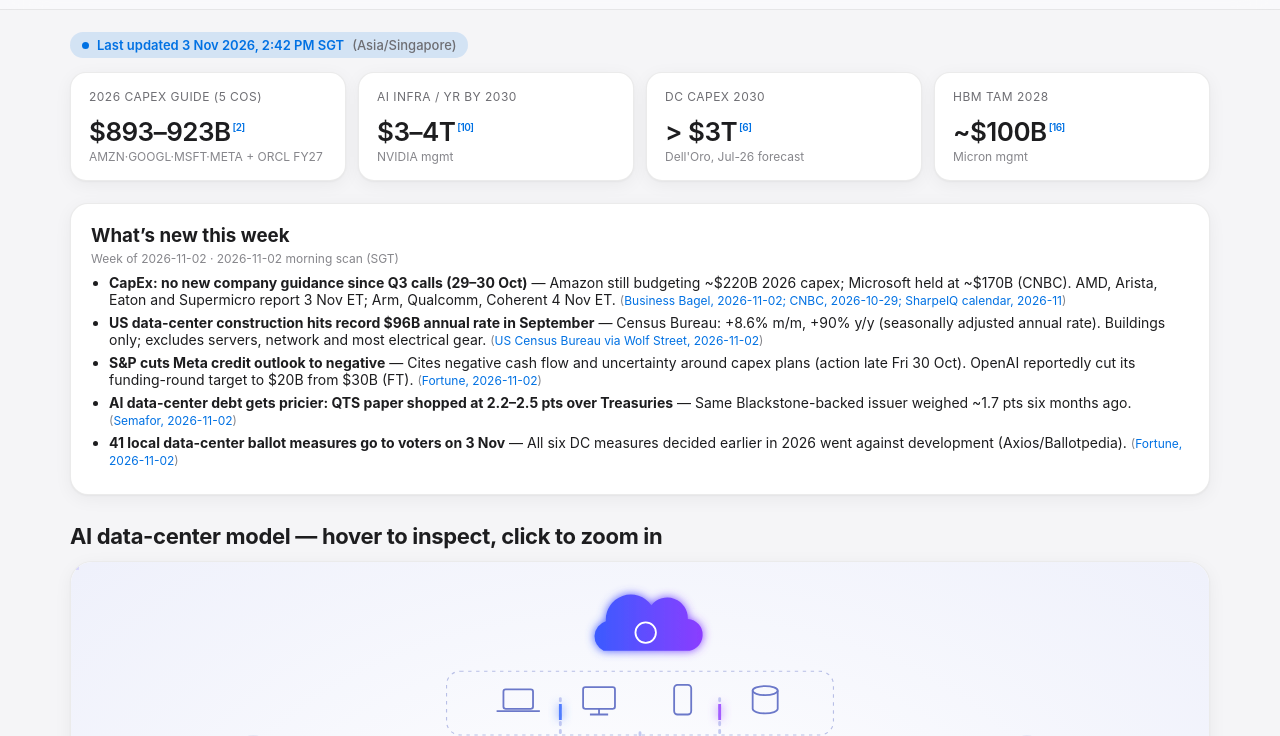
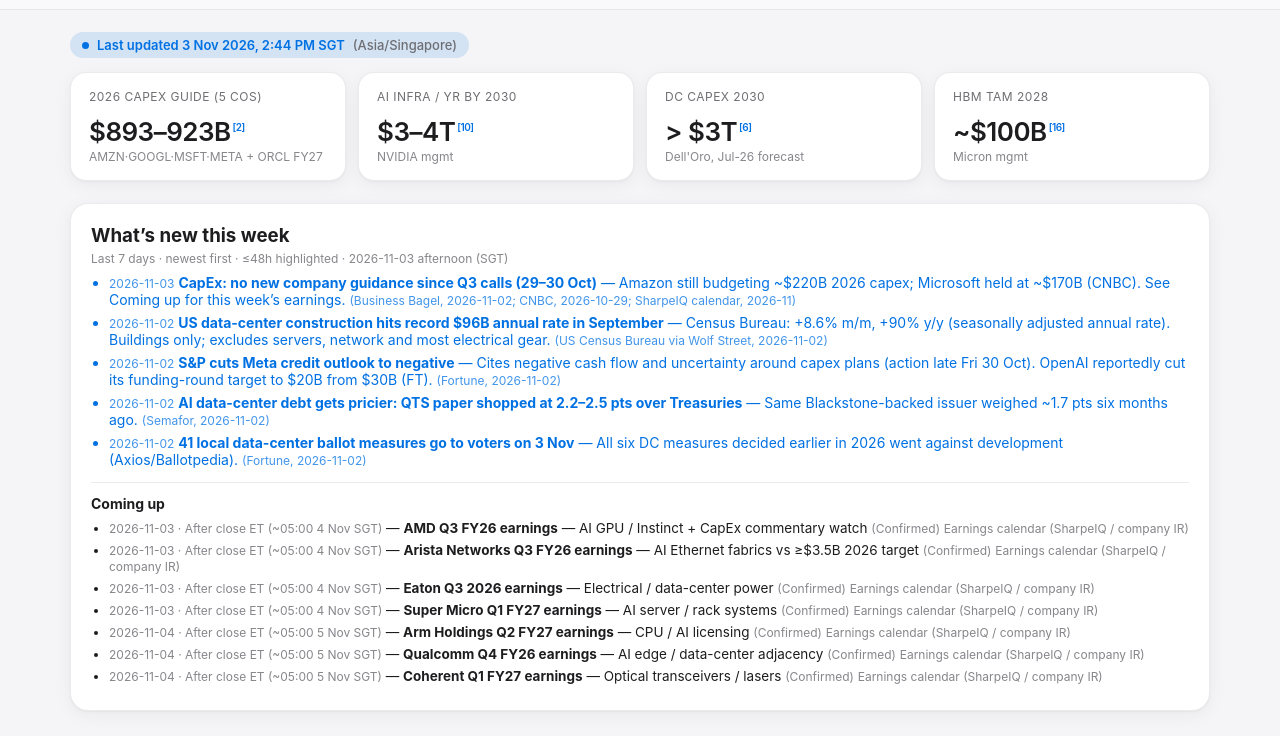
Before and after one commit to Hugoztian/ai-datacenter-dashboard, a plain HTML site: page index.html in a window 1280 px wide. Shown: the part 54-790 px from the top of the page. Drawn offline with Linux system fonts and the light colour scheme.

Commit message:
Overview: What’s new 7d newest-first + ≤48h highlight; Coming up catalysts; updated_sgt 3 Nov 2026 2:44 PM

```diff
--- a/data.js
+++ b/data.js
@@ -1,7 +1,7 @@
 // AI Datacenter Dashboard data. Every figure carries source/url/asOf. null = TBD (not invented).
 window.AIDC = {
 updated: "2026-11-03",
-updated_sgt: "3 Nov 2026, 2:42 PM",
+updated_sgt: "3 Nov 2026, 2:44 PM",
 sources: {
  cnbcCapex:{t:"CNBC — Microsoft, Google hold capex forecasts",u:"https://www.cnbc.com/2026/10/29/microsoft-google-ai-capex-estimates.html",d:"2026-10-29"},
  luminix:{t:"Luminix — Hyperscaler Capex Q3 2026 (compiles company guidance)",u:"https://www.useluminix.com/reports/industry-analysis/hyperscaler-capex-q3-2026/source/4",d:"2026-10-30"},
@@ -100,11 +100,21 @@ layers: [
   cos:[["AMZN","Amazon / AWS","~$220B 2026"],["GOOGL","Alphabet","$195–205B"],["MSFT","Microsoft","~$170B CY26"],["META","Meta","$135–145B"],["ORCL","Oracle","$90–95B FY27"],["SPCX","SpaceX (incl. xAI)","~$83–88B CY26 implied"]]}
 ],
 whatsNewWeekOf:"2026-11-02",
-whatsNewUpdated:"2026-11-02 morning scan (SGT)",
+whatsNewUpdated:"2026-11-03 afternoon (SGT)",
 whatsNewEmpty:"No material CapEx/TAM changes since Q3 calls (29–30 Oct 2026).",
+
+comingUp:[
+ {date:"2026-11-03",time:"After close ET (~05:00 4 Nov SGT)",event:"AMD Q3 FY26 earnings",status:"Confirmed",note:"AI GPU / Instinct + CapEx commentary watch",src:"Earnings calendar (SharpeIQ / company IR)",url:null},
+ {date:"2026-11-03",time:"After close ET (~05:00 4 Nov SGT)",event:"Arista Networks Q3 FY26 earnings",status:"Confirmed",note:"AI Ethernet fabrics vs ≥$3.5B 2026 target",src:"Earnings calendar (SharpeIQ / company IR)",url:null},
+ {date:"2026-11-03",time:"After close ET (~05:00 4 Nov SGT)",event:"Eaton Q3 2026 earnings",status:"Confirmed",note:"Electrical / data-center power",src:"Earnings calendar (SharpeIQ / company IR)",url:null},
+ {date:"2026-11-03",time:"After close ET (~05:00 4 Nov SGT)",event:"Super Micro Q1 FY27 earnings",status:"Confirmed",note:"AI server / rack systems",src:"Earnings calendar (SharpeIQ / company IR)",url:null},
+ {date:"2026-11-04",time:"After close ET (~05:00 5 Nov SGT)",event:"Arm Holdings Q2 FY27 earnings",status:"Confirmed",note:"CPU / AI licensing",src:"Earnings calendar (SharpeIQ / company IR)",url:null},
+ {date:"2026-11-04",time:"After close ET (~05:00 5 Nov SGT)",event:"Qualcomm Q4 FY26 earnings",status:"Confirmed",note:"AI edge / data-center adjacency",src:"Earnings calendar (SharpeIQ / company IR)",url:null},
+ {date:"2026-11-04",time:"After close ET (~05:00 5 Nov SGT)",event:"Coherent Q1 FY27 earnings",status:"Confirmed",note:"Optical transceivers / lasers",src:"Earnings calendar (SharpeIQ / company IR)",url:null}
+],
 // Array shape {date, headline, detail?, url?, layer?, src?} — aggregated by master dashboard. url=null where article link not yet verified (never invented).
 whatsNewThisWeek:[
- {date:"2026-11-03",layer:"capex",headline:"CapEx: no new company guidance since Q3 calls (29–30 Oct)",detail:"Amazon still budgeting ~$220B 2026 capex; Microsoft held at ~$170B (CNBC). AMD, Arista, Eaton and Supermicro report 3 Nov ET; Arm, Qualcomm, Coherent 4 Nov ET.",url:"https://www.businessbagel.com/big-techs-ai-sales-are-booming-but-the-building-bill-is-now-bigger-than-the-cash-coming-in/",src:"Business Bagel, 2026-11-02; CNBC, 2026-10-29; SharpeIQ calendar, 2026-11"},
+ {date:"2026-11-03",layer:"capex",headline:"CapEx: no new company guidance since Q3 calls (29–30 Oct)",detail:"Amazon still budgeting ~$220B 2026 capex; Microsoft held at ~$170B (CNBC). See Coming up for this week’s earnings.",url:"https://www.businessbagel.com/big-techs-ai-sales-are-booming-but-the-building-bill-is-now-bigger-than-the-cash-coming-in/",src:"Business Bagel, 2026-11-02; CNBC, 2026-10-29; SharpeIQ calendar, 2026-11"},
  {date:"2026-11-02",layer:"capex",headline:"US data-center construction hits record $96B annual rate in September",detail:"Census Bureau: +8.6% m/m, +90% y/y (seasonally adjusted annual rate). Buildings only; excludes servers, network and most electrical gear.",url:"https://wolfstreet.com/2026/11/02/no-inflection-point-yet-near-exponential-data-center-boom-sends-shockwaves-to-industrial-economy-construction-hit-by-2nd-wave-of-inflation/",src:"US Census Bureau via Wolf Street, 2026-11-02"},
  {date:"2026-11-02",layer:"capex",headline:"S&P cuts Meta credit outlook to negative",detail:"Cites negative cash flow and uncertainty around capex plans (action late Fri 30 Oct). OpenAI reportedly cut its funding-round target to $20B from $30B (FT).",url:"https://fortune.com/2026/11/02/ai-boom-supply-crunch-capital-debt-bonds-capex-spending/",src:"Fortune, 2026-11-02"},
  {date:"2026-11-02",layer:"capex",headline:"AI data-center debt gets pricier: QTS paper shopped at 2.2–2.5 pts over Treasuries",detail:"Same Blackstone-backed issuer weighed ~1.7 pts six months ago.",url:"https://www.semafor.com/article/11/02/2026/blackstone-backed-data-center-operator-tests-ai-debt-fears",src:"Semafor, 2026-11-02"},
@@ -178,3 +188,4 @@ capex:[
   {id:"spcx",name:"SpaceX / xAI Colossus campuses (Memphis TN, Mississippi)",company:"SpaceX (SPCX)",pic:"campus",blurb:"Colossus I & II AI compute campuses; 4th Memphis-area site in development.",use:"Grok training and GPU cloud rented to Anthropic, Google and others.",detail:["Nameplate compute 1.7 GW at 30-Sep-26 (co. Q3 results)","Q3-26 capex $19.6B, of which Super Intelligence $16.4B; Q4 guide $35–40B","Mgmt target >2 GW by end-2026"]}]}]
 };
 window.whatsNewThisWeek=window.AIDC.whatsNewThisWeek;
+window.comingUp=window.AIDC.comingUp;
--- a/index.html
+++ b/index.html
@@ -61,7 +61,14 @@ h2{font-size:22px;letter-spacing:-.015em;margin:28px 0 12px}
 table{width:100%;border-collapse:collapse;font-size:14px}th,td{text-align:left;padding:9px 8px;border-bottom:1px solid var(--line)}th{font-size:12px;color:var(--mut);font-weight:500;text-transform:uppercase}
 td.num{text-align:right;font-variant-numeric:tabular-nums}
 .grid2{display:grid;grid-template-columns:1fr 1fr;gap:16px}
-.wn{margin-bottom:16px}.wn h3{margin:0 0 4px}.wn ul{margin:8px 0 0;padding-left:18px}.wn li{margin:6px 0;font-size:14px}.wn .d{color:var(--mut2);font-size:12px}.srcs li{margin:6px 0;font-size:13px}.srcs .d{color:var(--mut2)}
+.wn{margin-bottom:16px}.wn h3{margin:0 0 4px}.wn ul{margin:8px 0 0;padding-left:18px}.wn li{margin:6px 0;font-size:14px}.wn .d{color:var(--mut2);font-size:12px}
+.wn li.fresh b,.wn li.fresh{color:var(--acc)}.wn li.fresh .d{color:var(--acc);opacity:.75}
+[data-theme=dark] .wn li.fresh b,[data-theme=dark] .wn li.fresh{color:var(--txt)}
+[data-theme=dark] .wn li.fresh .d{color:var(--mut)}
+.wn .cu{margin-top:14px;padding-top:12px;border-top:1px solid var(--line)}
+.wn .cu h4{margin:0 0 6px;font-size:14px}.wn .cu li{font-size:13.5px}
+.wn .cu .when{color:var(--mut2);font-size:12px;white-space:nowrap}
+.srcs li{margin:6px 0;font-size:13px}.srcs .d{color:var(--mut2)}
 .tab{display:none}.tab.on{display:block;animation:pop .35s}
 footer{max-width:1180px;margin:auto;padding:20px;color:var(--mut2);font-size:12px;border-top:1px solid var(--line)}
 @media(max-width:760px){.slab{grid-template-columns:44px 1fr 22px}.slab .tvw,.slab .tw2{display:none}.hero,.grid2{grid-template-columns:1fr}.big{font-size:38px}.stack{transform:none}}
@@ -307,7 +314,17 @@ document.querySelectorAll('#tabs button').forEach(b=>b.onclick=()=>{document.que
 function capRows(){return `<tr><th>Company</th><th class="num">2026 guide</th><th>Basis</th><th>Note</th></tr>`+cx.map(c=>`<tr><td><b>${c.tk}</b> ${c.co}</td><td class="num">${c.lo===c.hi?'~$'+c.lo:'$'+c.lo+'–'+c.hi}B${cite(c.src)}</td><td>${c.basis}</td><td style="font-size:12px;color:var(--mut)">${c.note}</td></tr>`).join('')}
 $('#capT').innerHTML=capRows();
 $('#layerTam').innerHTML='<tr><th>Layer</th><th>TAM anchor</th><th>Definition</th></tr>'+D.layers.map(L=>`<tr style="cursor:pointer" onclick="document.querySelector('#tabs button').click();camIn('${L.id}')"><td><b>${L.tam.v} · ${L.name}</b></td><td>${tbd(L.tam.v)}${cite(L.tam.src)}</td><td style="font-size:12px;color:var(--mut)">${L.tam.what}</td></tr>`).join('');
-{const W=D.whatsNewThisWeek||[];$('#wn').innerHTML=`<h3>What’s new this week</h3><div class="d">Week of ${D.whatsNewWeekOf||''} · ${D.whatsNewUpdated||''}</div>`+(W.length?`<ul>${W.map(x=>{const cite=x.url?`<a href="${x.url}" target="_blank" rel="noopener">${x.src||x.date}</a>`:(x.src||x.date);return `<li><b>${x.headline}</b>${x.detail?' — '+x.detail:''} <span class="d">(${cite})</span></li>`}).join('')}</ul>`:`<p class="note">${D.whatsNewEmpty}</p>`);}
+{const Wraw=D.whatsNewThisWeek||[];
+const nowMs=Date.now(),day=864e5;
+const within7=Wraw.filter(x=>{const t=Date.parse(x.date);return !isNaN(t)&&nowMs-t<=7*day+day}); // keep calendar day slack
+const W=[...within7].sort((a,b)=>String(b.date).localeCompare(String(a.date))||String(b.headline).localeCompare(String(a.headline)));
+const isFresh=x=>{const t=Date.parse(x.date);return !isNaN(t)&&nowMs-t<=2*day};
+const row=x=>{const cite=x.url?`<a href="${x.url}" target="_blank" rel="noopener">${x.src||x.date}</a>`:(x.src||x.date);
+ return `<li class="${isFresh(x)?'fresh':''}"><span class="d">${x.date}</span> <b>${x.headline}</b>${x.detail?' — '+x.detail:''} <span class="d">(${cite})</span></li>`};
+const CU=D.comingUp||[];
+const cuHtml=CU.length?`<div class="cu"><h4>Coming up</h4><ul>${CU.map(c=>{const cite=c.url?`<a href="${c.url}" target="_blank" rel="noopener">${c.src||'source'}</a>`:(c.src||'');
+ return `<li><span class="when">${c.date}${c.time?' · '+c.time:''}</span> — <b>${c.event}</b>${c.note?' — '+c.note:''}${c.status?` <span class="d">(${c.status})</span>`:''}${cite?` <span class="d">${cite}</span>`:''}</li>`}).join('')}</ul></div>`:'';
+$('#wn').innerHTML=`<h3>What’s new this week</h3><div class="d">Last 7 days · newest first · ≤48h highlighted · ${D.whatsNewUpdated||''}</div>`+(W.length?`<ul>${W.map(row).join('')}</ul>`:`<p class="note">${D.whatsNewEmpty}</p>`)+cuHtml;}
 $('#srcs').innerHTML=Object.values(S).map(s=>`<li><a href="${s.u}" target="_blank">${s.t}</a> <span class="d">— ${s.d}</span></li>`).join('');
 $('#mckNote').innerHTML=`McKinsey: $${D.mckinsey.total/1000}T ${D.mckinsey.period}; scenarios ${D.mckinsey.scen.map(s=>s[0]+' $'+s[1]/1000+'T').join(', ')}. ${cite('mck')}`;
 // Charts
```
